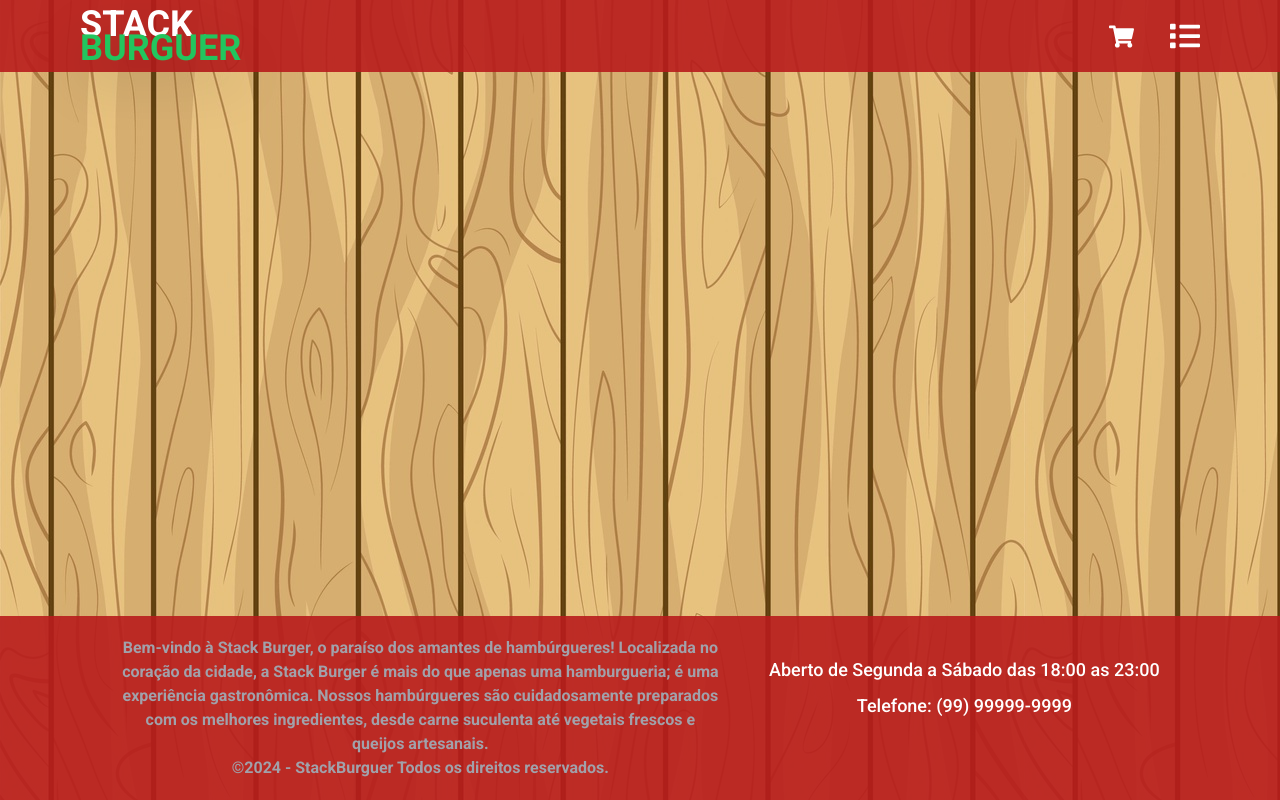
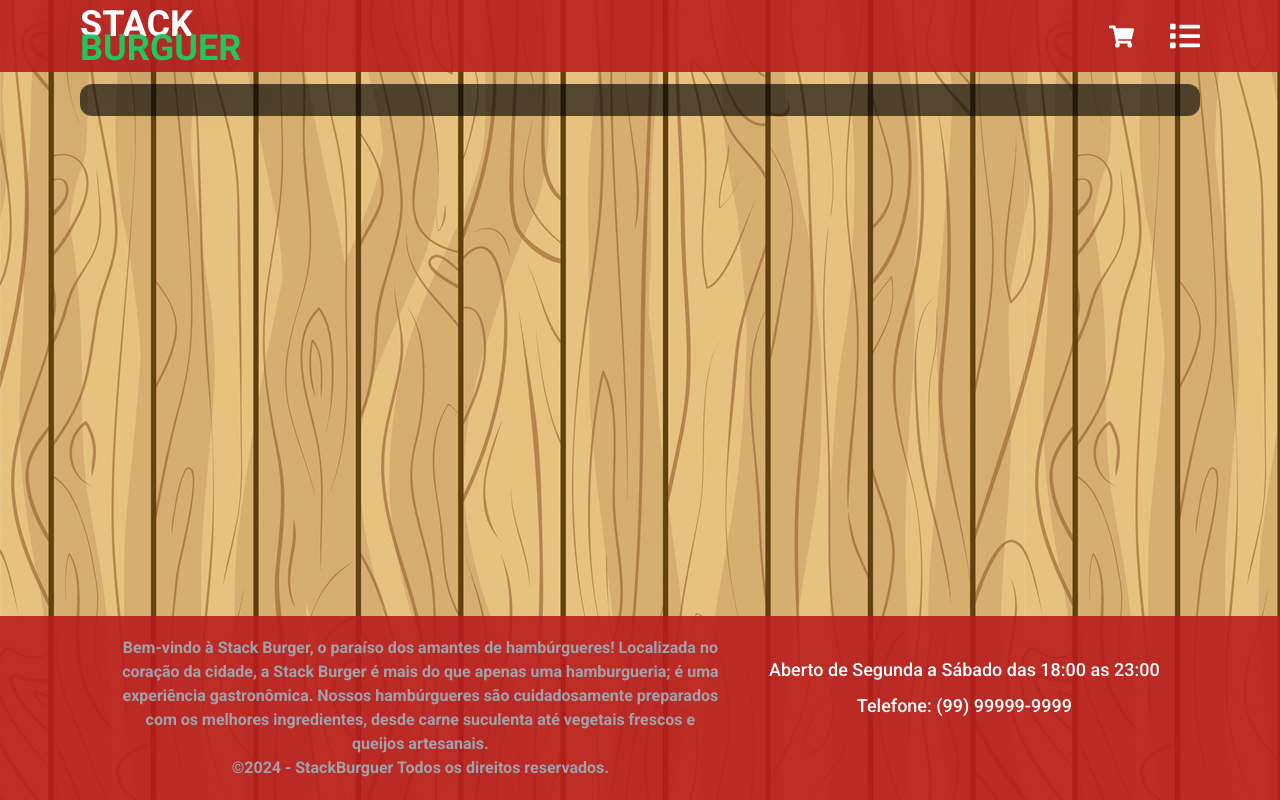
Before and after one commit to JoaoLeandroo/stack-burguer-project, a Next.js app: page /pages/cart in a window 1280 px wide. Built offline with nearby package versions, Linux system fonts and the light colour scheme.

Commit message:
feat: organizando área do carrinho

```diff
--- a/app/pages/cart/page.tsx
+++ b/app/pages/cart/page.tsx
@@ -1,9 +1,34 @@
+"use client";
 import Container from "@/components/Container";
+import { RiDeleteBin5Line } from "react-icons/ri";
+import { useContext, useState } from "react";
+import { AuthContext } from "@/contexts/auth";
 
 const Cart = () => {
+  const { itemsAdd } = useContext(AuthContext);
+  const [valorFinal, setValorFinal] = useState(0);
   return (
     <Container>
-      <div>
+      <div className="w-full p-4 bg-[#000000a1] mt-3 rounded-xl">
+        {itemsAdd.map((todo: any) => {
+          return (
+            <div key={todo} className="flex flex-col items-center">
+              <div className="flex gap-3 justify-between items-center border w-full p-5 rounded-xl mt-2">
+                <p className="text-2xl font-bold">{todo.product}</p>
+                <p className="text-2xl font-bold flex gap-x-1 items-center w-[140px] justify-between py-3">
+                  <span className="text-green-500 text-sm">R$</span>{" "}
+                  {todo.valueProduct}
+                  <RiDeleteBin5Line
+                    size={30}
+                    title="Remover pedido"
+                    className="ml-2"
+                    color="red"
+                  />
+                </p>
+              </div>
+            </div>
+          );
+        })}
       </div>
     </Container>
   );
```
